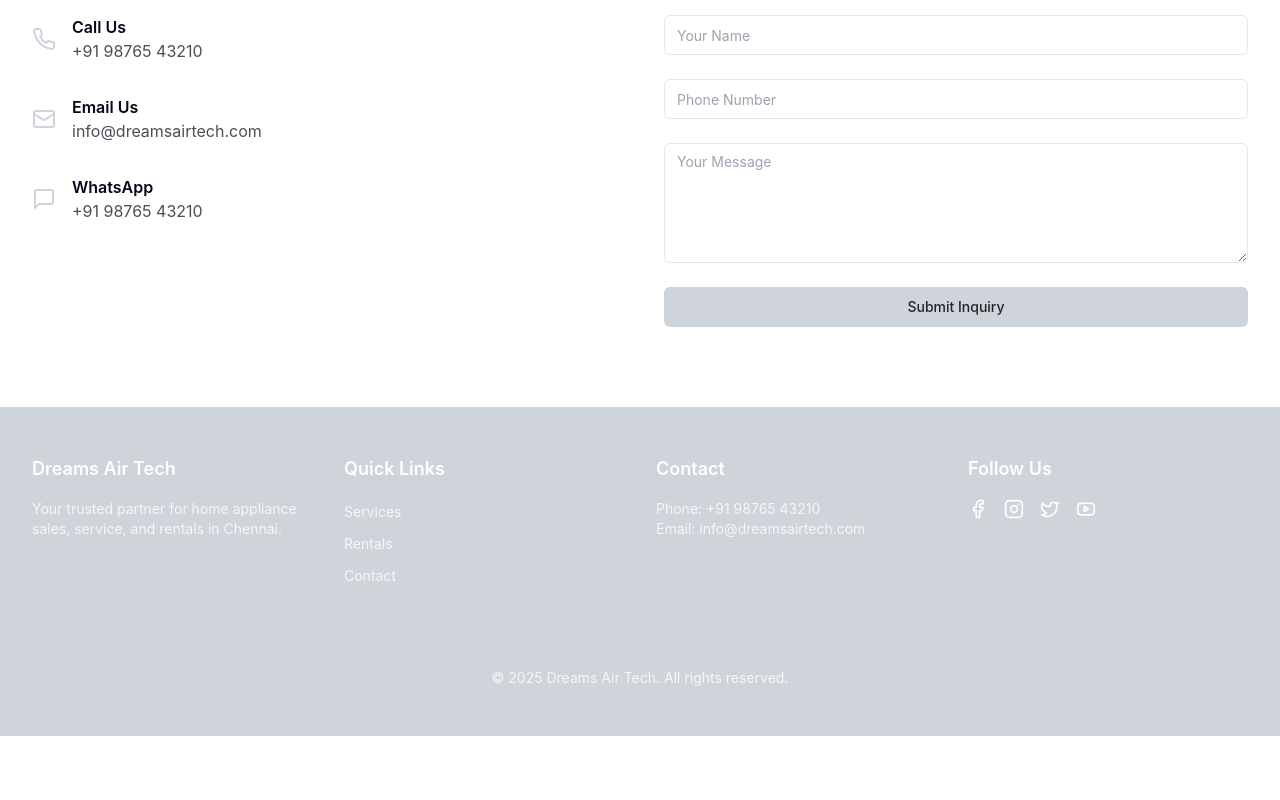
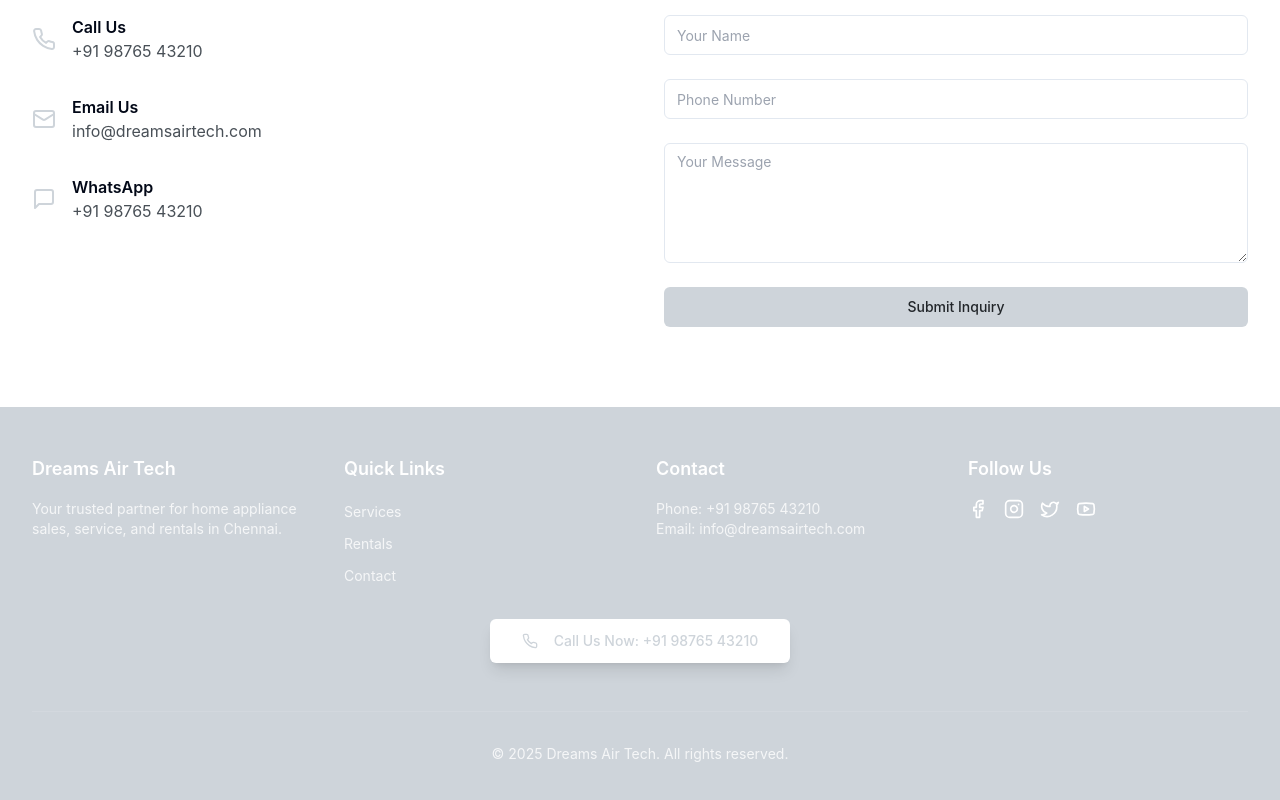
Before and after one commit to SonuCreativeLabs/dat-landing, a React (Vite) app: page / in a window 1280 px wide. Shown: the part 3321-4121 px from the top of the page. Before the commit the page ends 4057 px from the top, so only its background shows below. Built offline with nearby package versions, Linux system fonts and the light colour scheme.

Commit message:
Add "Call Us" button
Implemented a "Call Us" button at the bottom of the page to enhance user accessibility.
[skip gpt_engineer]

```diff
--- a/src/components/Footer.tsx
+++ b/src/components/Footer.tsx
@@ -1,4 +1,5 @@
-import { Facebook, Instagram, Twitter, Youtube } from "lucide-react";
+import { Facebook, Instagram, Twitter, Youtube, Phone } from "lucide-react";
+import { Button } from "./ui/button";
 
 const Footer = () => {
   return (
@@ -54,6 +55,19 @@ const Footer = () => {
             </div>
           </div>
         </div>
+
+        <div className="mt-8 flex flex-col items-center justify-center space-y-4">
+          <Button
+            variant="secondary"
+            size="lg"
+            className="animate-fade-up bg-white text-primary hover:bg-accent hover:text-primary-foreground transition-all duration-300 shadow-lg"
+            onClick={() => window.location.href = 'tel:+919876543210'}
+          >
+            <Phone className="mr-2 h-5 w-5" />
+            Call Us Now: +91 98765 43210
+          </Button>
+        </div>
+
         <div className="mt-12 pt-8 border-t border-white/10 text-center">
           <p className="text-sm opacity-80">
             © {new Date().getFullYear()} Dreams Air Tech. All rights reserved.
```
